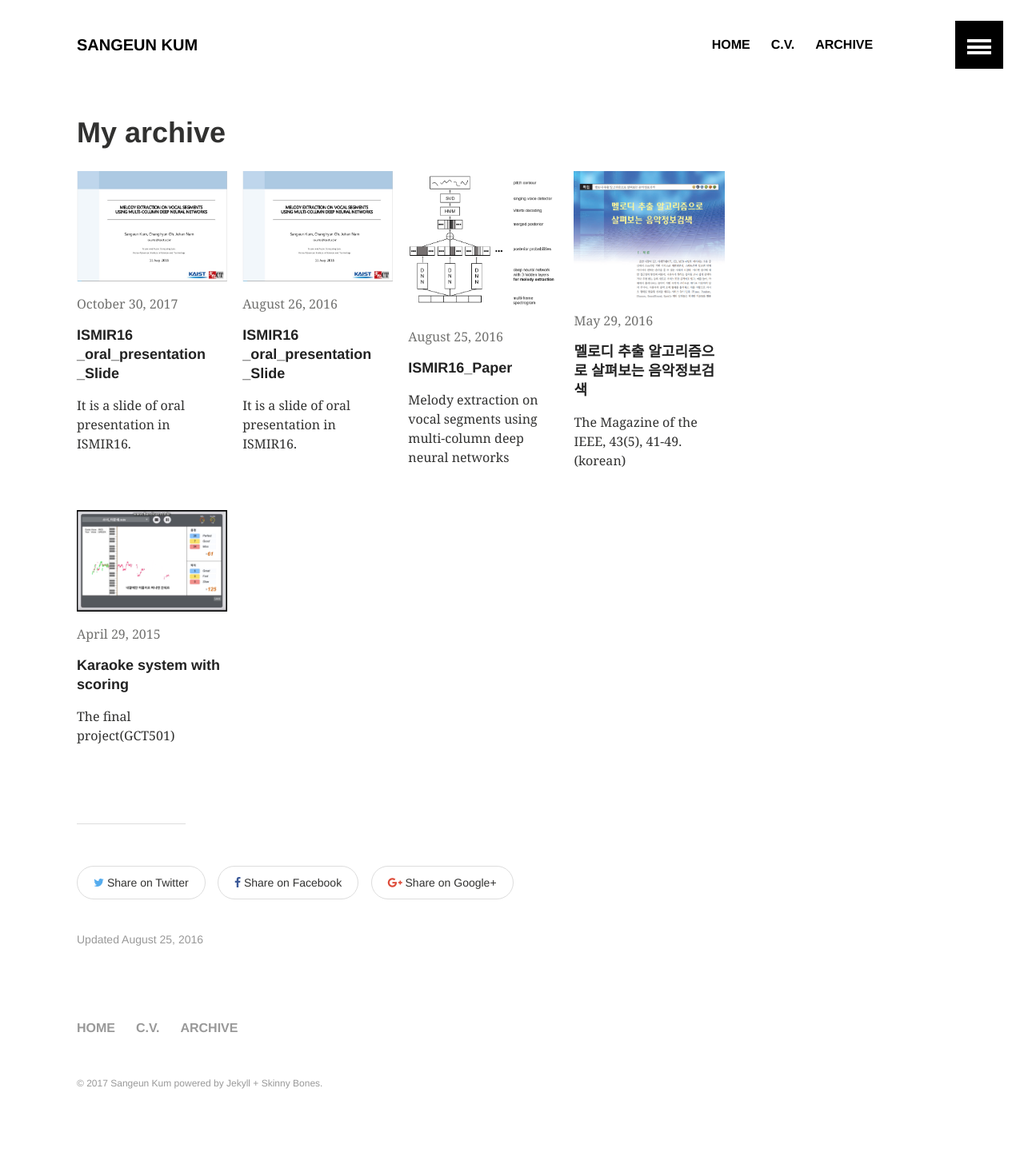
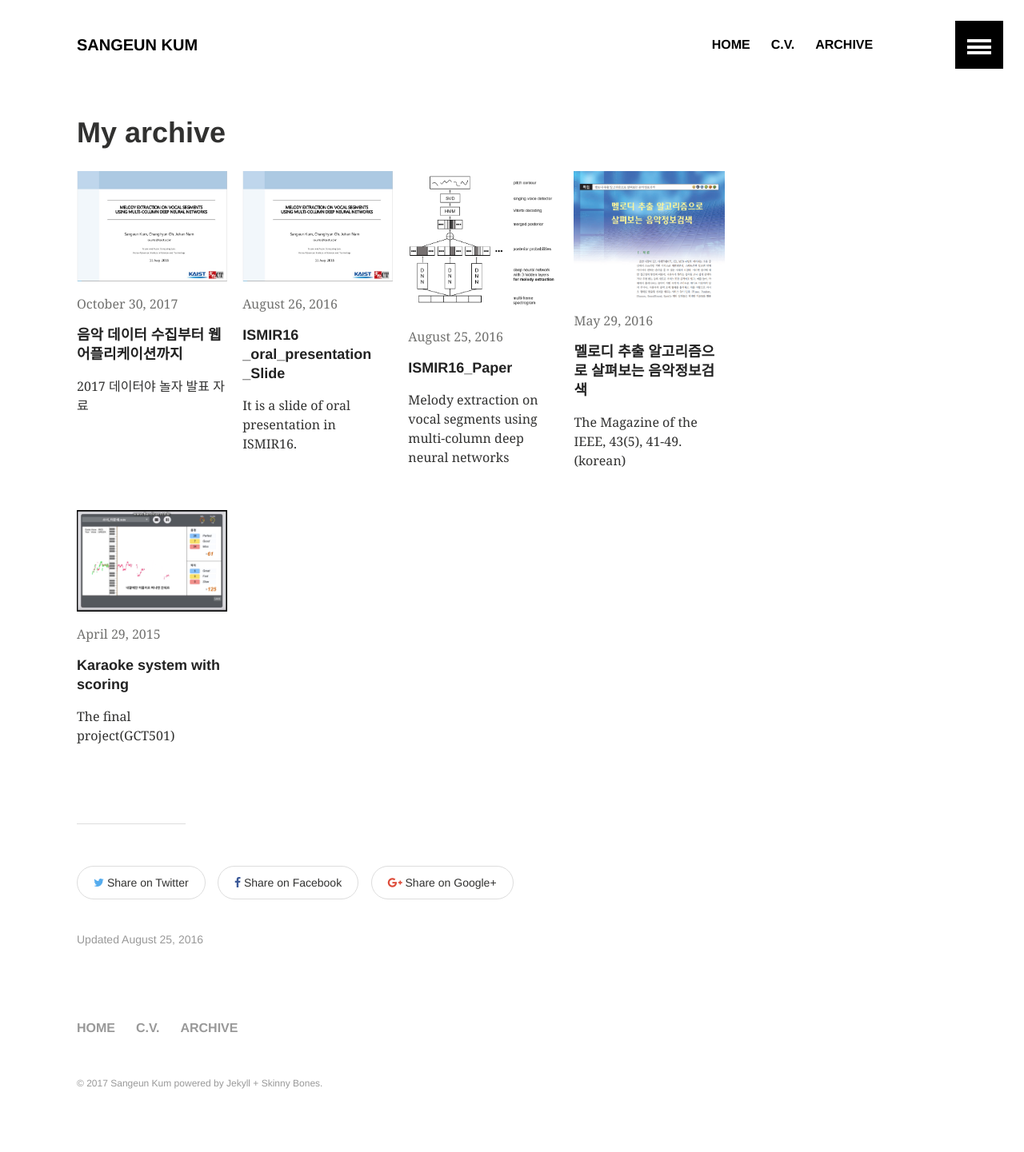
Before and after one commit to keums/keums.github.io, a Jekyll site: the page built from _posts/archive/2016-8-25-archive_main.md, in a window 1280 px wide. Shown: the whole page at 80% size. Built offline with Jekyll 4.4.1, drawn with Linux system fonts in a browser that asks for light colours.

Commit message:
Update 2017-10-30-datayanolja.md

```diff
--- a/_posts/archive/2017-10-30-datayanolja.md
+++ b/_posts/archive/2017-10-30-datayanolja.md
@@ -1,20 +1,17 @@
 ---
 layout: media
-title: ISMIR16 <br> _oral_presentation <br> _Slide
+title: 음악 데이터 수집부터 웹 어플리케이션까지
 categories: archive
 modified:
-excerpt: It is a slide of oral presentation in ISMIR16.
+excerpt: 2017 데이터야 놀자 발표 자료
 image:
   feature:
   teaser: /archive/ISMIR2016/ismir16_slide.png
   thumb:
 ---
-<p>I had a presentation on oral session 7 (Deep Learning) and it is a slide I used.  </p>
+<p> 2017.10.13. 데이터야 놀자 발표자료 입니다</p>
 <hr>
 
 <iframe src="//www.slideshare.net/slideshow/embed_code/key/ah4BWWpz0yZPIg" width="595" height="485" frameborder="0" marginwidth="0" marginheight="0" scrolling="no" style="border:1px solid #CCC; border-width:1px; margin-bottom:5px; max-width: 100%;" allowfullscreen> </iframe> <div style="margin-bottom:5px"> <strong> <a href="//www.slideshare.net/SangeunKum/ss-81366911" title="데이터야 놀자" target="_blank">데이터야 놀자</a> </strong> from <strong><a href="https://www.slideshare.net/SangeunKum" target="_blank">Sangeun Kum</a></strong> </div>
 <div style="margin-bottom: 5px;">
-<strong> <a href="https://www.slideshare.net/SangeunKum/ismir-2016melody-extraction" target="_blank" title="ISMIR 2016_Melody Extraction">ISMIR 2016_Melody Extraction</a> </strong> from <strong><a href="https://www.slideshare.net/SangeunKum" target="_blank">Sangeun Kum</a></strong> </div>
-<br />
-
-<img src="/images/archive/ISMIR2016/ismir16_presentation.png"  width="600" height="1200" >
+<strong>
```
